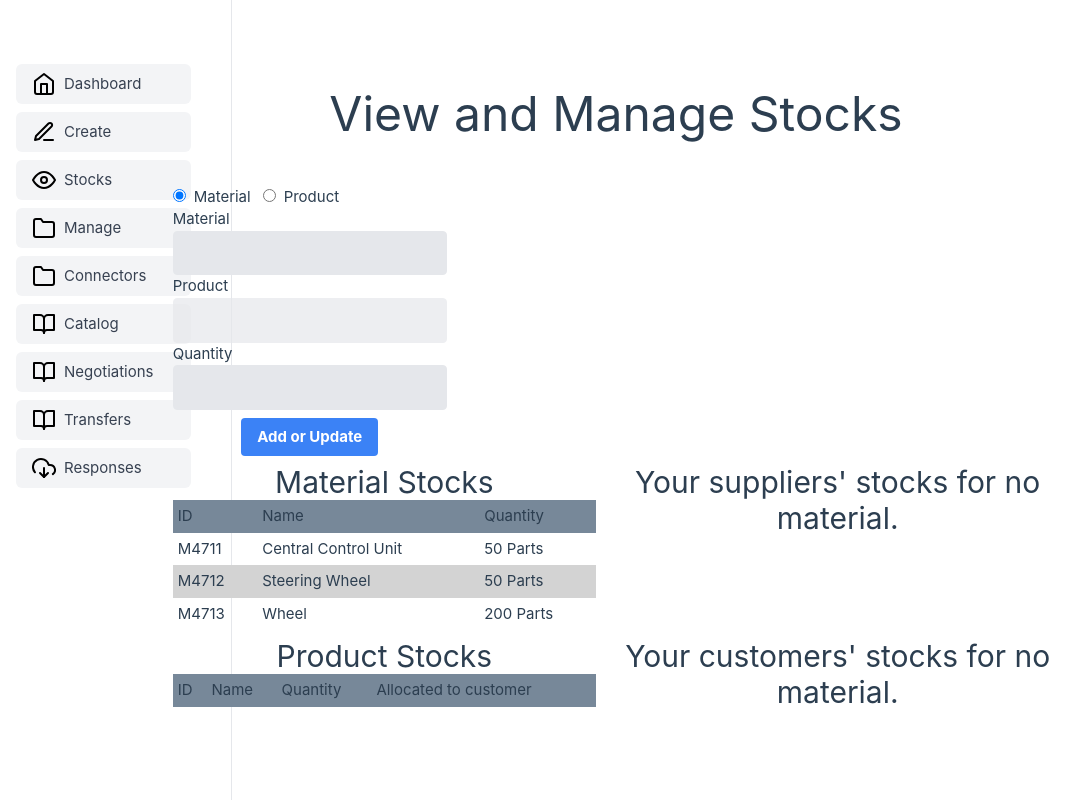
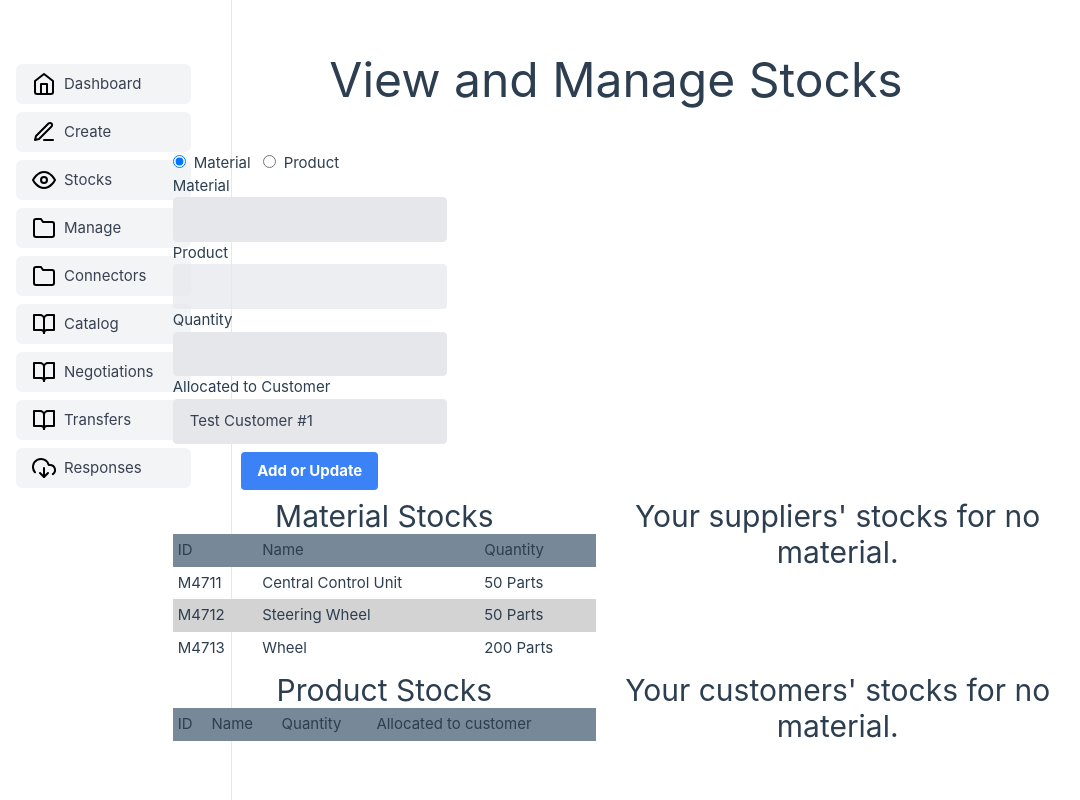
Before and after one commit to eclipse-tractusx/puris-frontend, a Vue app: page /stocks in a window 1280 px wide. Shown: the whole page, without its empty margins (24-1104 px from the left). Built offline with nearby package versions, Linux system fonts and the light colour scheme; what vue-json-viewer would draw is missing.

Commit message:
feat(StockView): added 'Allocated to customer' dropdown with dummy data

```diff
--- a/src/views/StockView.vue
+++ b/src/views/StockView.vue
@@ -66,6 +66,17 @@
               v-model="this.changedStock.quantity"
           />
         </div>
+        <div>
+          <label for="allocatedToCustomer">Allocated to Customer</label>
+          <select
+            class="appearance-none block w-full bg-gray-200 text-gray-700 border border-gray-200 rounded py-3 px-4 leading-tight focus:outline-none focus:bg-white focus:border-gray-500"
+            id="allocatedToCustomer"
+          >
+            <option v-for="customer in this.customers" :value="customer.bpnl">
+              {{ customer.name }}
+            </option>
+          </select>
+        </div>
 
         <div class="text-center">
           <button
@@ -129,6 +140,32 @@ export default {
           id: "M4713",
           name: "Wheel",
           unitOfMeasure: "Parts",
+        },
+      ],
+      customers: [
+        {
+          name: "Test Customer #1",
+          actsAsCustomerFlag: true,
+          actsAsSupplierFlag: false,
+          edcUrl: "TODO",
+          bpnl: "BPNL4444444444XX",
+          siteBpns: "BPNS4444444444XX",
+        },
+        {
+          name: "Test Customer #2",
+          actsAsCustomerFlag: true,
+          actsAsSupplierFlag: false,
+          edcUrl: "TODO",
+          bpnl: "BPNL4444444442XX",
+          siteBpns: "BPNS4444444442XX",
+        },
+        {
+          name: "Test Customer #3",
+          actsAsCustomerFlag: true,
+          actsAsSupplierFlag: false,
+          edcUrl: "TODO",
+          bpnl: "BPNL4444444443XX",
+          siteBpns: "BPNS4444444443XX",
         },
       ],
       products: [
```
